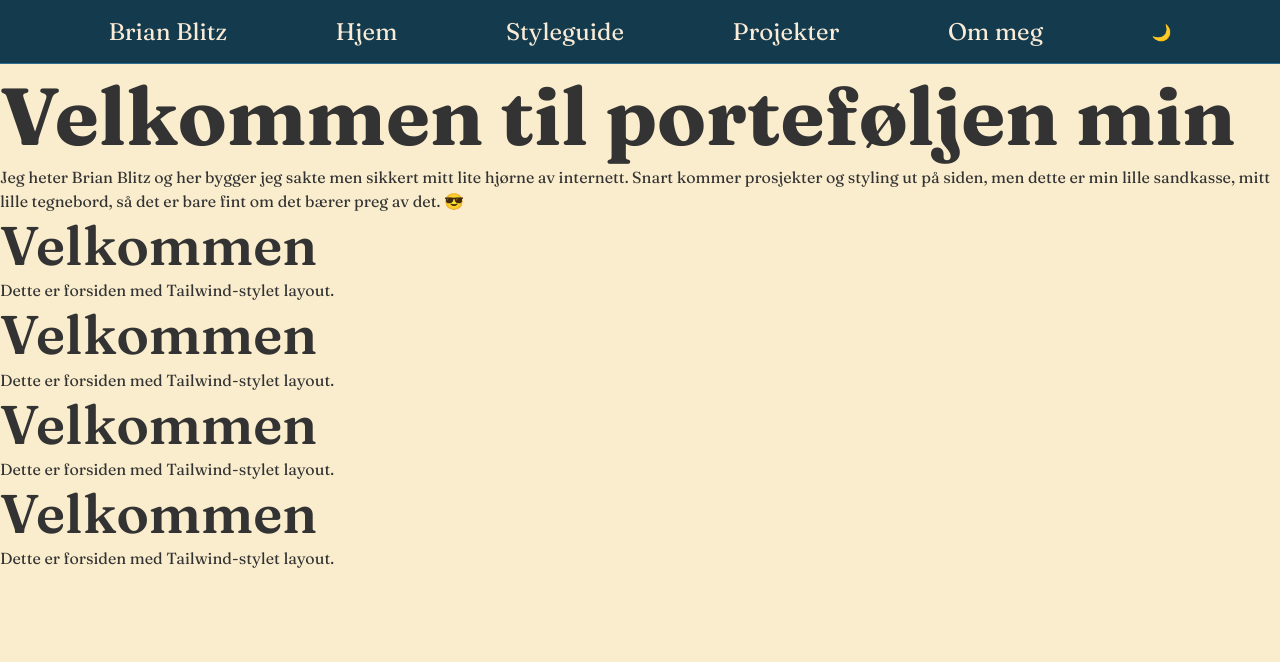
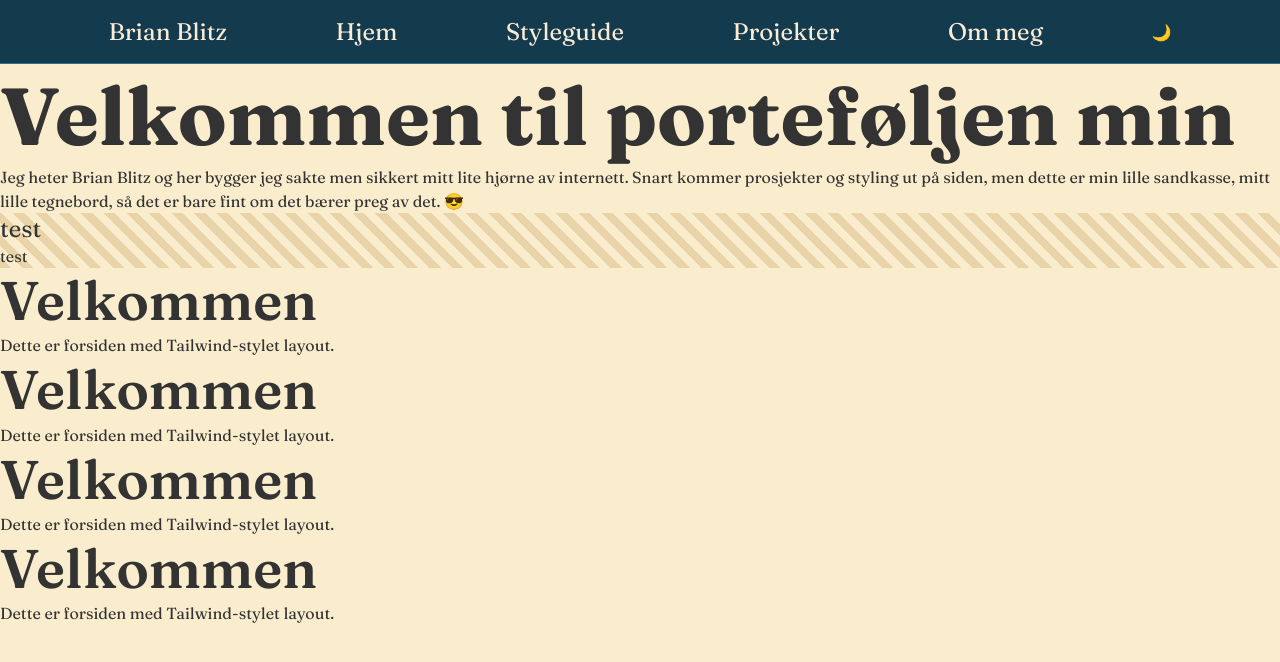
Before and after one commit to solreven/anarcho, a Next.js app: page / in a window 1280 px wide. Shown: the top 662 px of the page. Built offline with nearby package versions, Linux system fonts and the light colour scheme.

Commit message:
Messing around with a card component

```diff
--- a/app/components/Burger/Burger.tsx
+++ b/app/components/Burger/Burger.tsx
@@ -8,7 +8,7 @@
   const handleClick = () => {
     setActive((prev) => !prev);
   };
-
+  // Glemte at vi skal bruke Tailwind her... fiks all CSS-en slik at den er Tailwind da =)
   return (
     <div className={styles.burger}>
       <div className={styles.frame}>
--- /dev/null
+++ b/app/components/Card/Card.tsx
@@ -0,0 +1,29 @@
+import Image from "next/image";
+
+// This looks like it might actually be an interface and not a job for types.
+type image_type = {
+  src: string;
+  alt: string;
+};
+
+type card_content = {
+  title: string;
+  image?: image_type;
+  description: string;
+};
+export default function Card({ title, image, description }: card_content) {
+  return (
+    // Container for the card and its shadow.
+    <div className="flex flex-col align-right">
+      {/* The card shadow */}
+      <div className="flex flex-col align-left justify-end bg-[repeating-linear-gradient(45deg,_var(--color-border)_0_8px,_transparent_8px_16px)]">
+        {/* The actual card */}
+        <div className="flex flex-col align-center justify-center">
+          <h4>{title}</h4>
+          <p>{description}</p>
+          {image && <Image src={image.src} alt={image.alt} />}
+        </div>
+      </div>
+    </div>
+  );
+}
--- a/app/layout.tsx
+++ b/app/layout.tsx
@@ -1,6 +1,8 @@
 import type { Metadata } from "next";
 import { Fraunces } from "next/font/google";
-import { ClerkProvider } from "@clerk/nextjs";
+// Not supposed to work in production for now.
+// import { ClerkProvider } from "@clerk/nextjs";
+// <ClerkProvider>{children}</ClerkProvider>;
 import "./globals.css";
 
 const fraunces = Fraunces({
@@ -32,9 +34,7 @@
         />
       </head>
       <body className="min-h-full flex flex-col bg-background text-foreground">
-        <ClerkProvider>
-          {children}
-        </ClerkProvider>
+        {children}
       </body>
     </html>
   );
--- a/app/page.tsx
+++ b/app/page.tsx
@@ -1,4 +1,5 @@
 import PageLayout from "./components/PageLayout";
+import Card from "./components/Card/Card";
 
 export default function Home() {
   return (
@@ -14,6 +15,7 @@
           fint om det bærer preg av det. 😎
         </p>
       </div>
+      <Card title="test" description="test" />
       <div>
         <h2 className="text-xl font-semibold">Velkommen</h2>
         <p>Dette er forsiden med Tailwind-stylet layout.</p>
```
